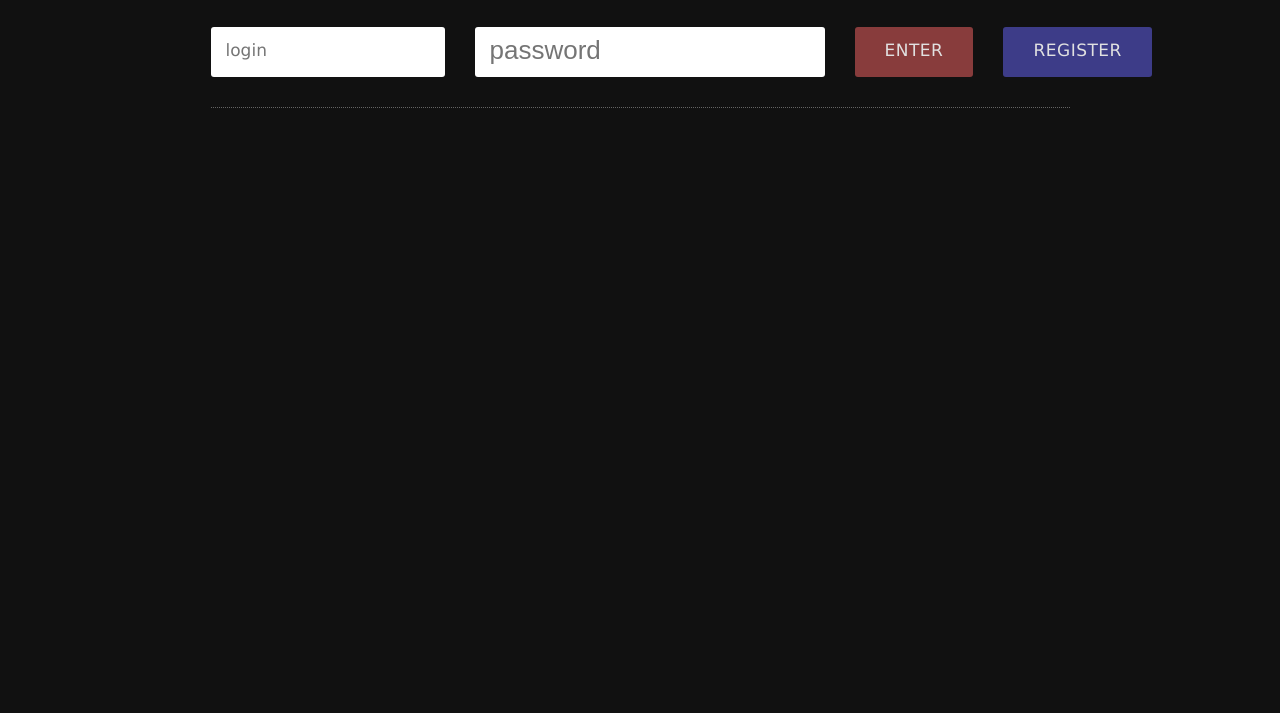
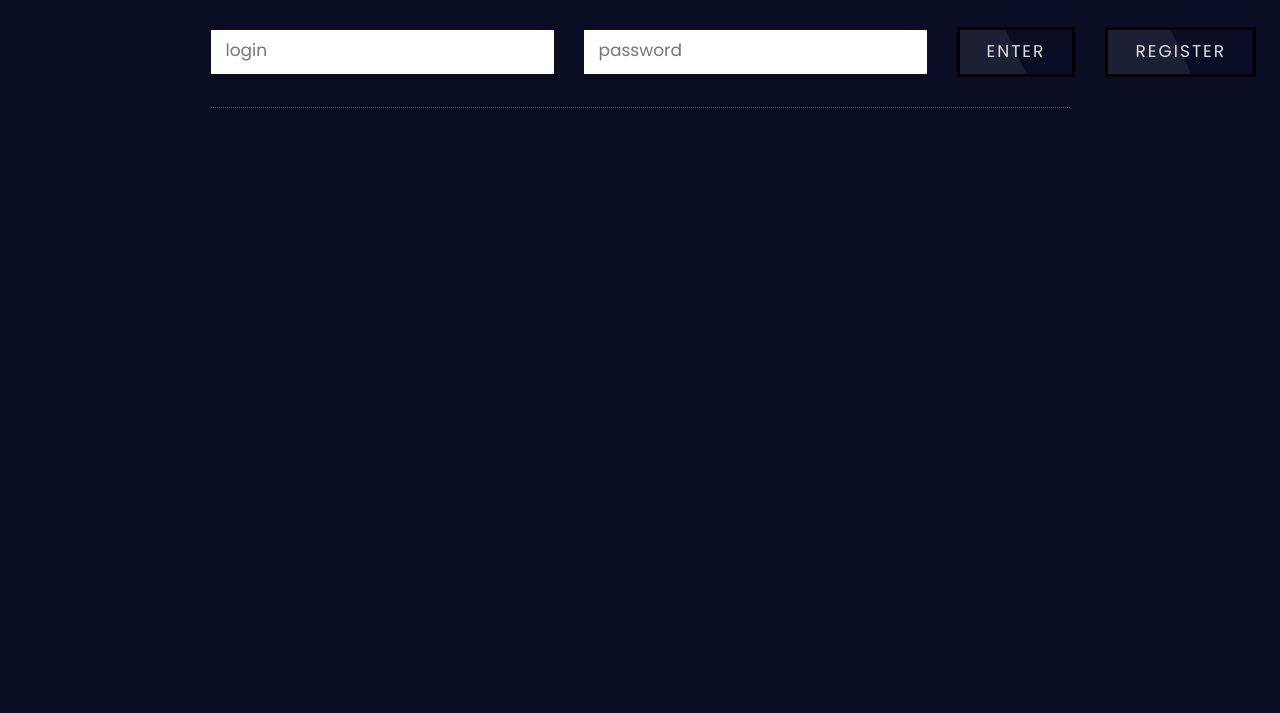
Before and after one commit to elferno/mern, a React app in the folder client/: page / in a window 1280 px wide. Shown: the part 87-800 px from the top of the page. Built offline with nearby package versions, Linux system fonts and the light colour scheme.

Commit message:
button as component

```diff
--- /dev/null
+++ b/client/src/components/Button.jsx
@@ -0,0 +1,20 @@
+import React from 'react'
+import css from '../styles/Button.module.css'
+
+export const Button = ({
+	type,
+	click,
+	disabled,
+	children
+}) => {
+	return (
+		<div
+			className={`${css.button} ${css[`button_${type}`]}`}
+			onClick={click}
+			disabled={disabled}
+		>
+			<b>{children}</b>
+			<i></i>
+		</div>
+	)
+}
--- a/client/src/pages/Auth.jsx
+++ b/client/src/pages/Auth.jsx
@@ -1,5 +1,8 @@
 // system
 import React, { useState } from 'react'
+
+// components
+import { Button } from '../components/Button.jsx'
 
 // hooks
 import { useHttp } from '../hooks/http.hook.jsx'
@@ -21,7 +24,7 @@ export const Auth = () => {
 	})
 
 	// handlers
-	const changeHandler = event => {
+	const inputHandler = event => {
 		setForm({
 			...form,
 			[event.target.name]: event.target.value
@@ -29,11 +32,13 @@ export const Auth = () => {
 	}
 	const registerHandler = async () => {
 		if (httpLoading) return
+		clearHttpError()
 		const createUser = await httpRequest('/api/user', 'POST', {...form})
  		console.log('createUser:', createUser)
 	}
 	const loginHandler = async () => {
 		if (httpLoading) return
+		clearHttpError()
 		const loginUser = await httpRequest('/api/login', 'POST', {...form})
  		console.log('loginUser:', loginUser)
 	}
@@ -50,7 +55,7 @@ export const Auth = () => {
 					autoComplete="none"
 					placeholder="login"
 					onFocus={clearHttpError}
-					onChange={changeHandler}
+					onChange={inputHandler}
 				/>
 				<input
 					type="password"
@@ -59,22 +64,10 @@ export const Auth = () => {
 					autoComplete="none"
 					placeholder="password"
 					onFocus={clearHttpError}
-					onChange={changeHandler}
+					onChange={inputHandler}
 				/>
-				<div
-					className={`${css.button} ${css.button_red}`}
-					onClick={loginHandler}
-					disabled={httpLoading}
-				>
-					enter
-				</div>
-				<div
-					className={`${css.button} ${css.button_blue}`}
-					onClick={registerHandler}
-					disabled={httpLoading}
-				>
-					register
-				</div>
+				<Button type="red" click={loginHandler} disabled={httpLoading}>enter</Button>
+				<Button type="blue" click={registerHandler} disabled={httpLoading}>register</Button>
 			</form>
 			<div className={css.login_error}>{httpError}</div>
 		</div>
--- /dev/null
+++ b/client/src/styles/Button.module.css
@@ -0,0 +1,95 @@
+.button {
+  height: 50px;
+  padding: 0 var(--mm);
+  font: var(--font-S);
+  line-height: 49px;
+  color: var(--light);
+  letter-spacing: 2px;
+  text-transform: uppercase;
+  cursor: pointer;
+  text-align: center;
+  user-select: none;
+  background-color: var(--dark);
+  position: relative;
+}
+
+.button b {
+  font-weight: 400;
+  position: relative;
+  z-index: 2;
+}
+.button i {
+  width: 100%;
+  height: 100%;
+  display: block;
+  position: absolute;
+  z-index: 1;
+  left: 0;
+  top: 0;
+  background-color: var(--dark);
+  box-sizing: border-box;
+  border: 3px solid var(--black);
+  overflow: hidden;
+  transition: 0.1s;
+}
+.button i:before {
+  content: "";
+  width: 100%;
+  height: 100%;
+  position: absolute;
+  left: 0;
+  top: 0;
+  left: -50%;
+  background-color: rgba(255, 255, 255, 0.075);
+  transform: skew(25deg);
+}
+
+.button:before,
+.button:after {
+  content: "";
+  position: absolute;
+  z-index: 0;
+  inset: 0;
+  opacity: 0.2;
+  background-color: red;
+  transition: 0.2s;
+}
+
+.button:hover:before {
+  opacity: 1;
+  inset: -3px;
+}
+
+.button:hover:after {
+  opacity: 1;
+  inset: -3px;
+  filter: blur(10px);
+}
+
+.button_red:before,
+.button_red:after {
+  /* prettier-ignore */
+  background: linear-gradient(45deg, var(--bright-red), var(--dark) 30%, var(--dark) 70%, var(--bright-green));
+}
+
+.button_blue:before,
+.button_blue:after {
+  /* prettier-ignore */
+  background: linear-gradient(45deg, var(--bright-blue), var(--dark) 25%, var(--dark) 75%, var(--bright-purple));
+}
+
+.button[disabled] {
+  color: var(--gray);
+  background-color: var(--gray);
+  box-shadow: none;
+  cursor: default;
+}
+
+.button[disabled] i {
+  border-width: 0;
+}
+
+.button[disabled]:before,
+.button[disabled]:after {
+  display: none;
+}
--- a/client/src/styles/Default.module.css
+++ b/client/src/styles/Default.module.css
@@ -1,3 +1,5 @@
+@import url("https://fonts.googleapis.com/css2?family=Poppins:wght@400;700&display=swap");
+
 html,
 body,
 p,
@@ -22,7 +24,8 @@ body {
   --mm: 30px;
   --mmm: 60px;
 
-  --dark: rgb(17, 17, 17);
+  --black: rgb(0, 0, 0);
+  --dark: rgb(9, 14, 36);
   --gray: rgb(100, 100, 100);
   --light: rgb(225, 225, 225);
 
@@ -31,9 +34,15 @@ body {
   --blue: rgb(61, 60, 136);
   --light-blue: rgb(185, 190, 233);
 
-  --font-B: normal 29px/23px Verdana, sans-serif;
-  --font-M: normal 21px/15px Verdana, sans-serif;
-  --font-S: normal 17px/13px Verdana, sans-serif;
+  --bright-red: #ff075b;
+  --bright-green: #1aff22;
+
+  --bright-blue: #00ffcc;
+  --bright-purple: #d400d4;
+
+  --font-B: normal 29px/23px Poppins, sans-serif;
+  --font-M: normal 21px/15px Poppins, sans-serif;
+  --font-S: normal 17px/13px Poppins, sans-serif;
 
   background-color: var(--dark);
 }
--- a/client/src/styles/Global.module.css
+++ b/client/src/styles/Global.module.css
@@ -24,59 +24,14 @@ input {
   padding: 0 0 5px var(--m);
 
   box-sizing: border-box;
-  border-radius: var(--r);
+  border-top: 3px solid var(--dark);
+  border-bottom: 3px solid var(--dark);
 
   overflow: hidden;
 
   transition: all 0.1s ease-in-out;
 }
 
-input[type="password"] {
-  padding-bottom: 3px;
-  font: small-caption;
-  font-size: 26px;
-}
-
 input:focus {
   box-shadow: 0 0 10px 0 var(--light);
 }
-
-.button {
-  height: 50px;
-  padding: 0 var(--mm);
-  font: var(--font-S);
-  line-height: 47px;
-  color: var(--light);
-  letter-spacing: 0.5px;
-  border-radius: var(--r);
-  text-transform: uppercase;
-  cursor: pointer;
-  text-align: center;
-  transition: all 0.1s ease-in-out;
-  user-select: none;
-}
-
-.button_red {
-  background-color: var(--red);
-}
-.button_red:hover {
-  box-shadow: 0 0 5px 0 var(--light-red);
-  background-color: var(--light-red);
-  color: var(--red);
-}
-
-.button_blue {
-  background-color: var(--blue);
-}
-.button_blue:hover {
-  box-shadow: 0 0 5px 0 var(--light-blue);
-  background-color: var(--light-blue);
-  color: var(--blue);
-}
-
-.button[disabled] {
-  color: var(--dark);
-  background-color: var(--gray);
-  box-shadow: none;
-  cursor: default;
-}
```
